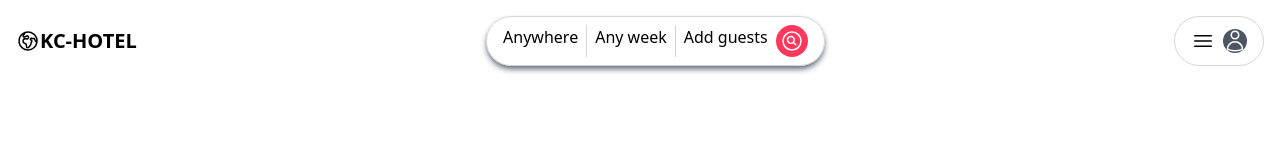
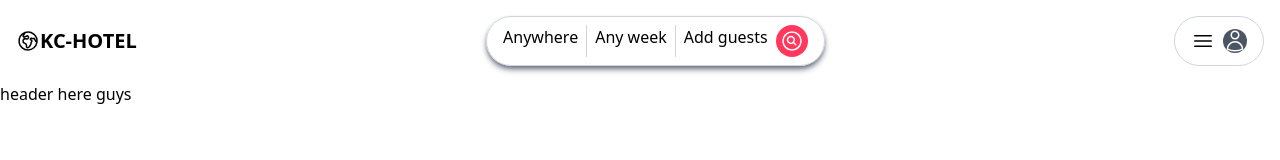
Before and after one commit to konstantin13-hi/KC-HOTEL, a React (Vite) app in the folder client/: page / in a window 1280 px wide. Shown: the top 160 px of the page. Built offline with nearby package versions, Linux system fonts and the light colour scheme.

Commit message:
Outlet + main page with working link to userprofile

```diff
--- a/client/src/App.jsx
+++ b/client/src/App.jsx
@@ -4,6 +4,7 @@ import './App.css'
 import { Route, Routes } from 'react-router-dom'
 import IndexPage from './pages/IndexPage'
 import LoginPage from './pages/LoginPage'
+import Layout from './Layout'
 //yarn dev
 
 function App() {
@@ -11,8 +12,12 @@ function App() {
 
   return (
     <Routes>
+      <Route path="/" element={<Layout />}>
       <Route index element={<IndexPage/>}/>
       <Route path="/login" element={<LoginPage/>}/>
+
+      </Route>
+
     </Routes>
 
 
--- /dev/null
+++ b/client/src/Header.jsx
@@ -0,0 +1,58 @@
+import { Link } from "react-router-dom";
+
+export default function Header(){
+    return (
+        <div >
+       <header className='flex p-4 justify-between'>
+        <a href="" className='flex items-center gap1'>
+            <svg xmlns="http://www.w3.org/2000/svg" fill="none" viewBox="0 0 24 24" stroke-width="1.5" stroke="currentColor" class="w-6 h-6">
+            <path stroke-linecap="round" stroke-linejoin="round" d="M20.893 13.393l-1.135-1.135a2.252 2.252 0 01-.421-.585l-1.08-2.16a.414.414 0 00-.663-.107.827.827 0 01-.812.21l-1.273-.363a.89.89 0 00-.738 1.595l.587.39c.59.395.674 1.23.172 1.732l-.2.2c-.212.212-.33.498-.33.796v.41c0 .409-.11.809-.32 1.158l-1.315 2.191a2.11 2.11 0 01-1.81 1.025 1.055 1.055 0 01-1.055-1.055v-1.172c0-.92-.56-1.747-1.414-2.089l-.655-.261a2.25 2.25 0 01-1.383-2.46l.007-.042a2.25 2.25 0 01.29-.787l.09-.15a2.25 2.25 0 012.37-1.048l1.178.236a1.125 1.125 0 001.302-.795l.208-.73a1.125 1.125 0 00-.578-1.315l-.665-.332-.091.091a2.25 2.25 0 01-1.591.659h-.18c-.249 0-.487.1-.662.274a.931.931 0 01-1.458-1.137l1.411-2.353a2.25 2.25 0 00.286-.76m11.928 9.869A9 9 0 008.965 3.525m11.928 9.868A9 9 0 118.965 3.525" />
+            </svg>
+
+            <span className='font-bold text-xl'>KC-HOTEL</span>
+        </a>
+
+
+
+          <div className='flex gap-2 border border-gray-300 rounded-full px-4 py-2 shadow-md shadow-gray-500' >
+            <div>
+              Anywhere
+            </div>
+            <div className='border-l border-gray-300'></div>
+
+            <div>
+              Any week
+            </div>
+                <div className='border-l border-gray-300'></div>
+            <div>
+              Add guests
+            </div>
+
+            <button className='bg-primary text-white p-1 rounded-full'>
+              <svg xmlns="http://www.w3.org/2000/svg" fill="none" viewBox="0 0 24 24" stroke-width="1.5" stroke="currentColor" class="w-6 h-6">
+              <path stroke-linecap="round" stroke-linejoin="round" d="M15.75 15.75l-2.489-2.489m0 0a3.375 3.375 0 10-4.773-4.773 3.375 3.375 0 004.774 4.774zM21 12a9 9 0 11-18 0 9 9 0 0118 0z" />
+              </svg>
+          </button>
+          </div>
+
+          <Link to={'/login'} className='items-center flex gap-2 border border-gray-300 rounded-full px-4 py-2 '>
+                <svg xmlns="http://www.w3.org/2000/svg" fill="none" viewBox="0 0 24 24" stroke-width="1.5" stroke="currentColor" class="w-6 h-6">
+                <path stroke-linecap="round" stroke-linejoin="round" d="M3.75 6.75h16.5M3.75 12h16.5m-16.5 5.25h16.5" />
+                </svg>
+            <div >
+                <div className='bg-gray-600 rounded-full text-white overflow-hidden'>
+                <svg xmlns="http://www.w3.org/2000/svg" fill="none" viewBox="0 0 24 24" strokeWidth={1.5} stroke="currentColor" className="w-6 h-6">
+                <path strokeLinecap="round" strokeLinejoin="round" d="M15.75 6a3.75 3.75 0 11-7.5 0 3.75 3.75 0 017.5 0zM4.501 20.118a7.5 7.5 0 0114.998 0A17.933 17.933 0 0112 21.75c-2.676 0-5.216-.584-7.499-1.632z" />
+                </svg>
+                </div>
+
+            </div>
+          </Link>
+
+       </header>
+
+</div>
+
+
+    )
+}
--- /dev/null
+++ b/client/src/Layout.jsx
@@ -0,0 +1,11 @@
+import { Outlet } from "react-router-dom"
+import Header from "./Header"
+
+export default function Layout(){
+    return (
+        <div>
+           <Header/>
+           <Outlet/>
+        </div>
+    )
+}
--- a/client/src/pages/IndexPage.jsx
+++ b/client/src/pages/IndexPage.jsx
@@ -1,57 +1,11 @@
+import { Link } from "react-router-dom";
+import Header from "../Header";
 export default function IndexPage(){
     return(
-<div >
-       <header className='flex p-4 justify-between'>
-        <a href="" className='flex items-center gap1'>
-            <svg xmlns="http://www.w3.org/2000/svg" fill="none" viewBox="0 0 24 24" stroke-width="1.5" stroke="currentColor" class="w-6 h-6">
-            <path stroke-linecap="round" stroke-linejoin="round" d="M20.893 13.393l-1.135-1.135a2.252 2.252 0 01-.421-.585l-1.08-2.16a.414.414 0 00-.663-.107.827.827 0 01-.812.21l-1.273-.363a.89.89 0 00-.738 1.595l.587.39c.59.395.674 1.23.172 1.732l-.2.2c-.212.212-.33.498-.33.796v.41c0 .409-.11.809-.32 1.158l-1.315 2.191a2.11 2.11 0 01-1.81 1.025 1.055 1.055 0 01-1.055-1.055v-1.172c0-.92-.56-1.747-1.414-2.089l-.655-.261a2.25 2.25 0 01-1.383-2.46l.007-.042a2.25 2.25 0 01.29-.787l.09-.15a2.25 2.25 0 012.37-1.048l1.178.236a1.125 1.125 0 001.302-.795l.208-.73a1.125 1.125 0 00-.578-1.315l-.665-.332-.091.091a2.25 2.25 0 01-1.591.659h-.18c-.249 0-.487.1-.662.274a.931.931 0 01-1.458-1.137l1.411-2.353a2.25 2.25 0 00.286-.76m11.928 9.869A9 9 0 008.965 3.525m11.928 9.868A9 9 0 118.965 3.525" />
-            </svg>
 
-            <span className='font-bold text-xl'>KC-HOTEL</span>
-        </a>
-
-
-
-          <div className='flex gap-2 border border-gray-300 rounded-full px-4 py-2 shadow-md shadow-gray-500' >
-            <div>
-              Anywhere
-            </div>
-            <div className='border-l border-gray-300'></div>
-
-            <div>
-              Any week
-            </div>
-                <div className='border-l border-gray-300'></div>
-            <div>
-              Add guests
-            </div>
-
-            <button className='bg-primary text-white p-1 rounded-full'>
-              <svg xmlns="http://www.w3.org/2000/svg" fill="none" viewBox="0 0 24 24" stroke-width="1.5" stroke="currentColor" class="w-6 h-6">
-              <path stroke-linecap="round" stroke-linejoin="round" d="M15.75 15.75l-2.489-2.489m0 0a3.375 3.375 0 10-4.773-4.773 3.375 3.375 0 004.774 4.774zM21 12a9 9 0 11-18 0 9 9 0 0118 0z" />
-              </svg>
-          </button>
-          </div>
-
-          <div className='items-center flex gap-2 border border-gray-300 rounded-full px-4 py-2 '>
-                <svg xmlns="http://www.w3.org/2000/svg" fill="none" viewBox="0 0 24 24" stroke-width="1.5" stroke="currentColor" class="w-6 h-6">
-                <path stroke-linecap="round" stroke-linejoin="round" d="M3.75 6.75h16.5M3.75 12h16.5m-16.5 5.25h16.5" />
-                </svg>
-            <div >
-                <div className='bg-gray-600 rounded-full text-white overflow-hidden'>
-                <svg xmlns="http://www.w3.org/2000/svg" fill="none" viewBox="0 0 24 24" strokeWidth={1.5} stroke="currentColor" className="w-6 h-6">
-                <path strokeLinecap="round" strokeLinejoin="round" d="M15.75 6a3.75 3.75 0 11-7.5 0 3.75 3.75 0 017.5 0zM4.501 20.118a7.5 7.5 0 0114.998 0A17.933 17.933 0 0112 21.75c-2.676 0-5.216-.584-7.499-1.632z" />
-                </svg>
-                </div>
-
-            </div>
-          </div>
-
-       </header>
-
-</div>
-
-
+        <div>
+           header here guys
+        </div>
 
     )
 }
```
